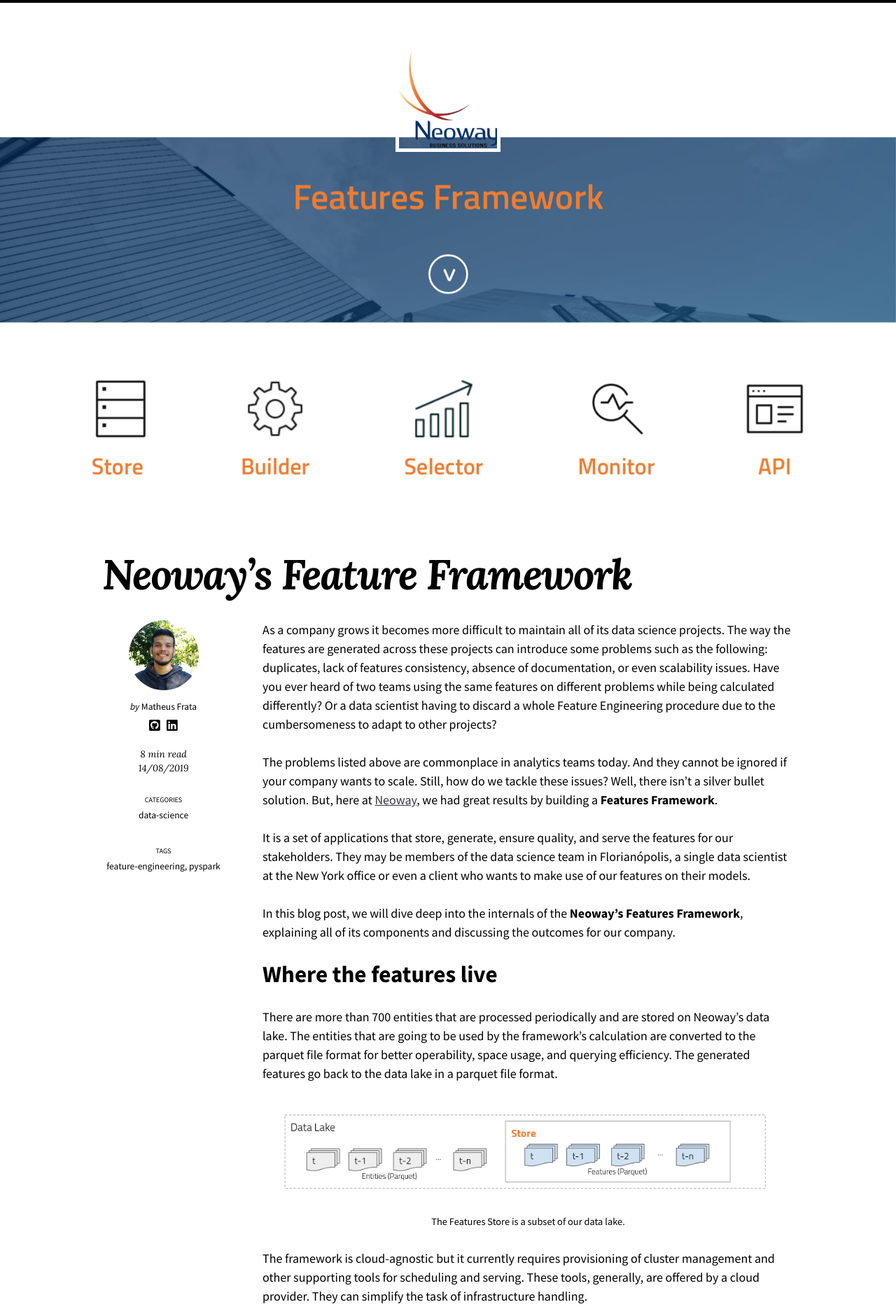
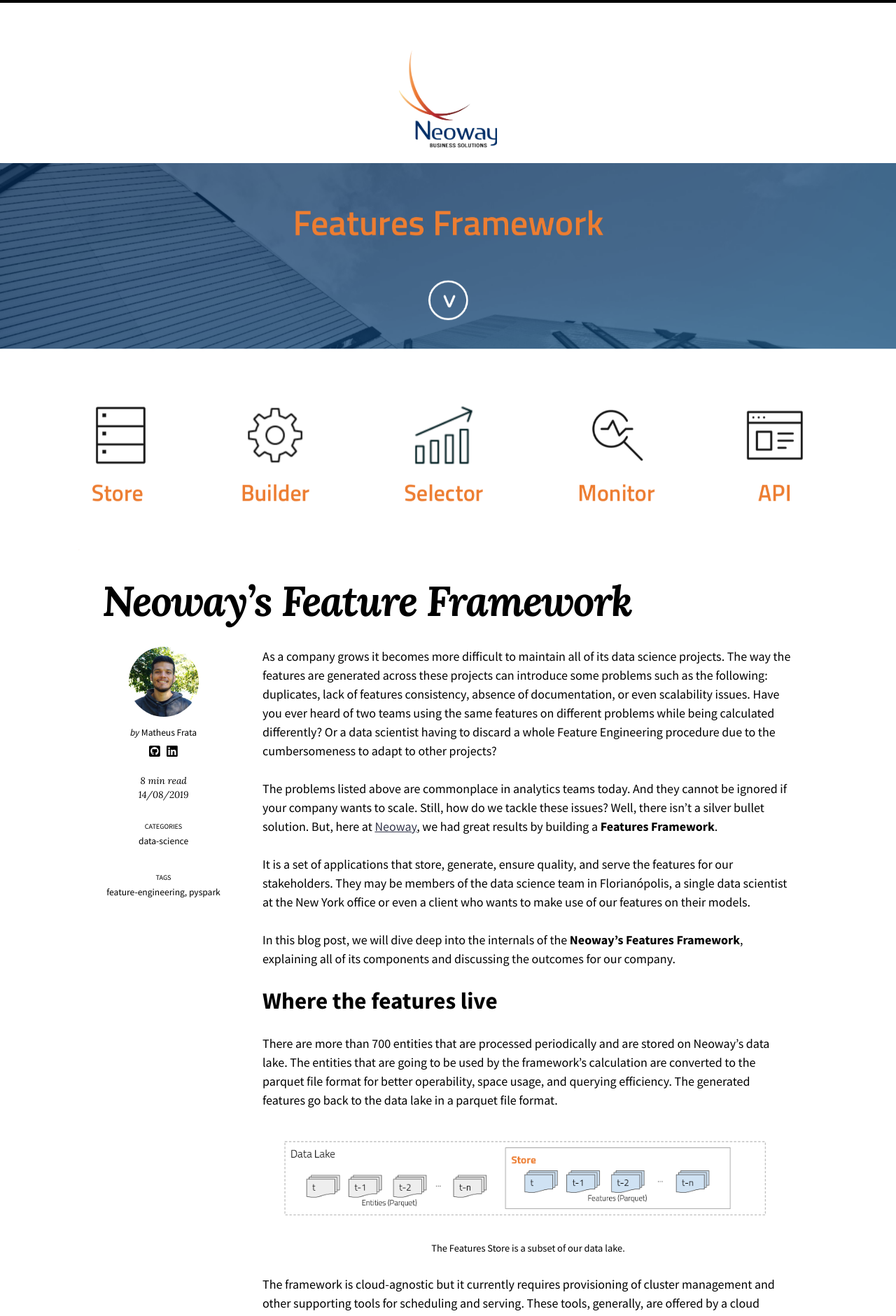
Before and after one commit to NeowayLabs/neowaylabs.github.io, a Jekyll site: the page built from _posts/2019-08-14-neoways-feature-framework.md, in a window 1280 px wide. Shown: the top 1880 px of the page at 70% size. Built offline with Jekyll 4.4.1, drawn with Linux system fonts in a browser that asks for light colours; nearby versions of some CDN libraries; comment, search, counter and statistics services are not loaded.

Commit message:
Fix bad CSS on Neoway logo

```diff
--- a/_sass/so-simple/_page.scss
+++ b/_sass/so-simple/_page.scss
@@ -24,14 +24,6 @@
   margin-top: (-1 * $site-logo-height) / 2;
   margin-bottom: 2em;
   z-index: 1;
-
-  @include breakpoint($medium) {
-    margin-top: (-1.5 * $site-logo-height) / 2;
-  }
-
-  @include breakpoint($large) {
-    margin-top: (-2 * $site-logo-height) / 2;
-  }
 
   img {
     width: 100%;
```
